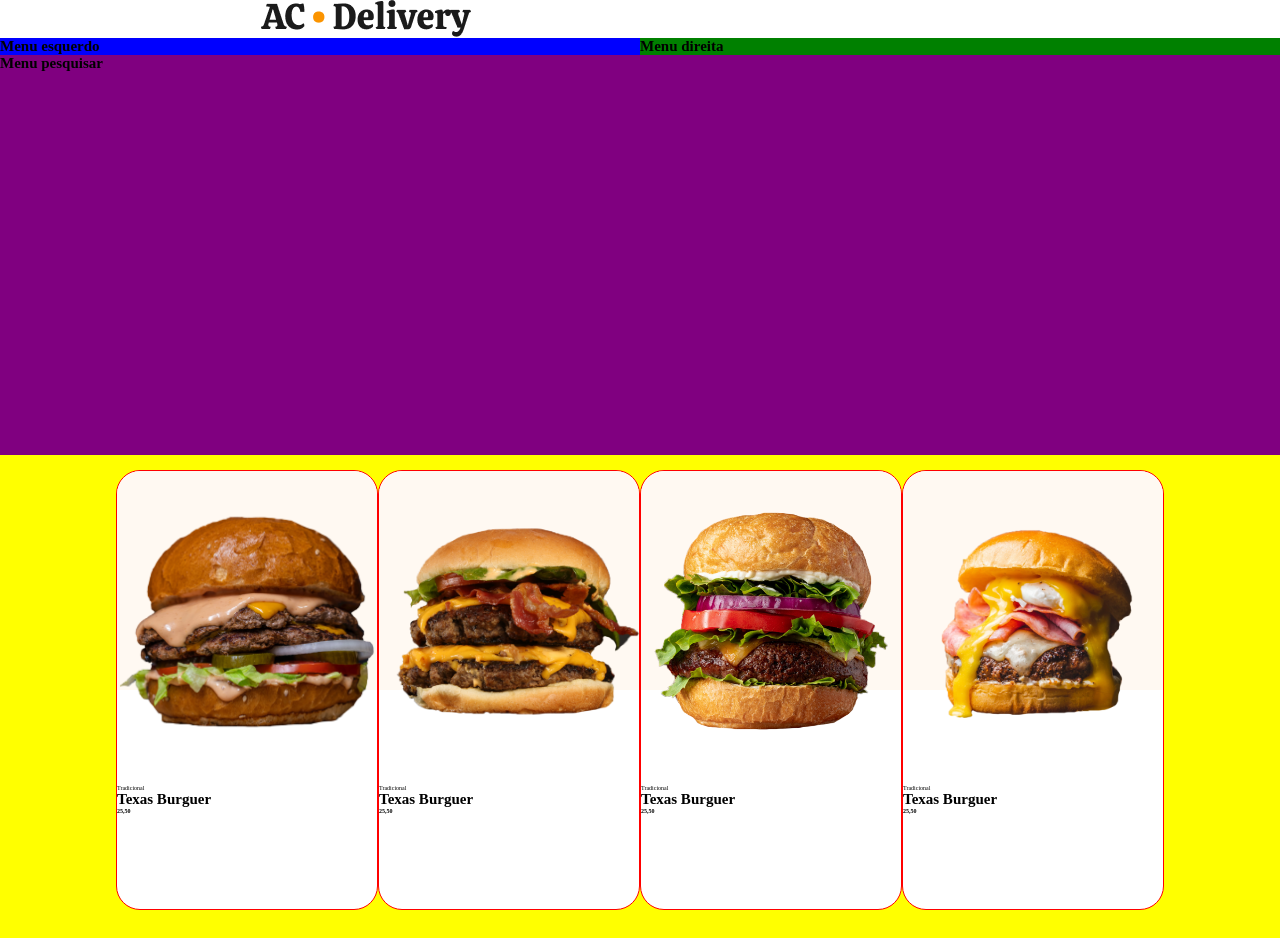
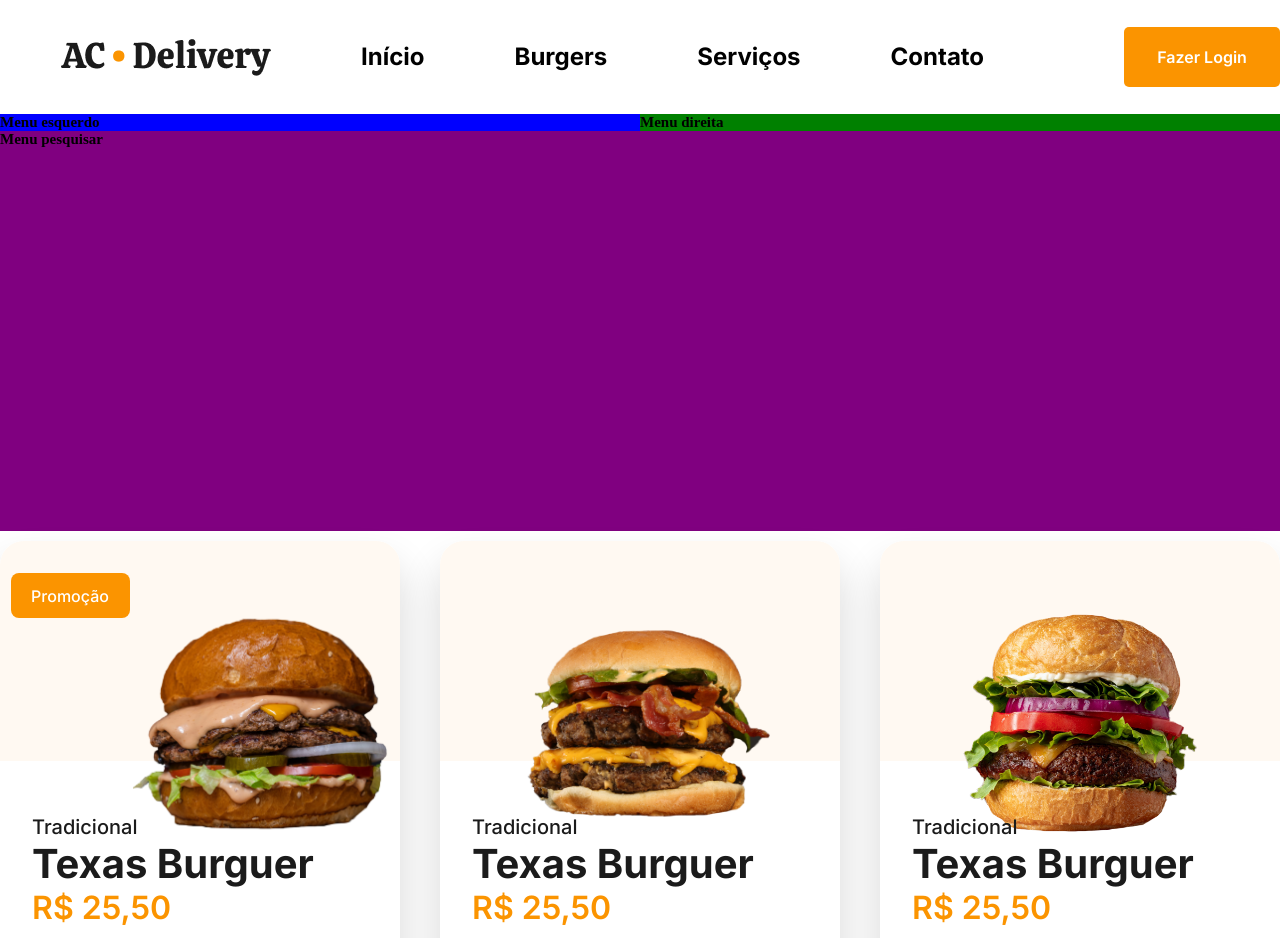
Before and after one commit to Toteck/AC-Delivery, a React (Vite) app: page / in a window 1280 px wide. Shown: the top 938 px of the page. Built offline with nearby package versions, Linux system fonts and the light colour scheme.

Commit message:
Produtos pronto

```diff
--- a/src/App.css
+++ b/src/App.css
@@ -14,13 +14,32 @@
   flex-direction: column;
 
 }
-#AC{
-  margin-left:260px;
+header {
+  display: flex;
+  align-items: center;
 }
 
-header {
+#AC {
+  margin-right: 1rem;
+  margin-left: 6rem;
+}
 
+#Menu {
+  display: flex;
+  margin-left: 4rem;
+  padding: 4rem;
 }
+
+#Menu h1 {
+  margin-right: 9rem;
+  font-family: Inter;
+  font-size: 2.4rem;
+  font-weight: 40rem;
+  line-height: 3.4rem;
+  letter-spacing: 0em;
+  text-align: left;
+}
+
 
 .menu-side {
   display: flex;
@@ -51,29 +70,29 @@ h1 {
 footer {
   max-width: 100%;
   min-height: 94rem;
-  background-color: yellow;
-  display: flex;
+  /* background-color: yellow; */
+  /* display: flex;
   flex-wrap: wrap;
   justify-content: center;
-  align-items: center;
-  /* display: grid;
-  grid-template-columns: repeat(3, 1fr);
-  grid-template-rows: repeat(3, 1fr);
-  gap: 2rem;
-  justify-content: center;
   align-items: center; */
+  display: grid;
+  grid-template-columns: repeat(3, minmax(0, 44rem));
+  grid-template-rows: repeat(2, minmax(0, 44rem));
+  gap: 4rem;
+  justify-content: space-between;
+  align-content: center;
 }
 
-/* @media (max-width: 768px) {
+@media (max-width: 768px) {
   footer {
-    grid-template-columns: repeat(2, 1fr);
-    grid-template-rows: repeat(3, 1fr);
+    grid-template-columns: repeat(2, minmax(0, 44rem));
+    grid-template-rows: repeat(3, minmax(0, 44rem));
   }
 }
 
 @media (max-width: 480px) {
   footer {
-    grid-template-columns: 1fr;
-    grid-template-rows: repeat(6, 1fr);
+    grid-template-columns: minmax(0, 44rem);
+    grid-template-rows: repeat(6, minmax(0, 44rem));
   }
-} */
+}
--- a/src/App.jsx
+++ b/src/App.jsx
@@ -9,6 +9,13 @@ export default function App() {
     <div className='container'>
       <header>
         <img id="AC" src= {Logos} alt="Logo do site"/>
+        <div id="Menu">
+          <h1>Início</h1>
+          <h1>Burgers</h1>
+          <h1>Serviços</h1>
+          <h1>Contato</h1>
+        </div>
+        <Button>Fazer Login</Button>
       </header>
       <div className='menu-side'>
       <div className='menu-left'>
@@ -22,12 +29,13 @@ export default function App() {
         <h1>Menu pesquisar</h1>
       </div>
       <footer>
-        <Produto caminho={'src/assets/img/card-burger-1-1.png'} tipo={'Tradicional'} titulo={'Texas Burguer'} preco={"25,50"}/>
-        <Produto caminho={'src/assets/img/card-burger-2-3.png'} tipo={'Tradicional'} titulo={'Texas Burguer'} preco={"25,50"}/>
-        <Produto caminho={'src/assets/img/card-burger-3-1.png'} tipo={'Tradicional'} titulo={'Texas Burguer'} preco={"25,50"}/>
-        <Produto caminho={'src/assets/img/card-burger-4-1.png'} tipo={'Tradicional'} titulo={'Texas Burguer'} preco={"25,50"}/>
-        <Produto caminho={'src/assets/img/card-burger-1-2.png'} tipo={'Tradicional'} titulo={'Texas Burguer'} preco={"25,50"}/>
-        <Produto caminho={'src/assets/img/card-burger-2-3.png'} tipo={'Tradicional'} titulo={'Texas Burguer'} preco={"25,50"}/>
+
+        <Produto promocao={true} caminho={'src/assets/img/card-burger-1-1.png'} tipo={'Tradicional'} titulo={'Texas Burguer'} preco={"25,50"}/>
+        <Produto promocao={false} caminho={'src/assets/img/card-burger-2-3.png'} tipo={'Tradicional'} titulo={'Texas Burguer'} preco={"25,50"}/>
+        <Produto promocao={false} caminho={'src/assets/img/card-burger-3-1.png'} tipo={'Tradicional'} titulo={'Texas Burguer'} preco={"25,50"}/>
+        <Produto promocao={false} caminho={'src/assets/img/card-burger-4-1.png'} tipo={'Tradicional'} titulo={'Texas Burguer'} preco={"25,50"}/>
+        <Produto promocao={false} caminho={'src/assets/img/card-burger-1-2.png'} tipo={'Tradicional'} titulo={'Texas Burguer'} preco={"25,50"}/>
+        <Produto promocao={true} caminho={'src/assets/img/card-burger-2-3.png'} tipo={'Tradicional'} titulo={'Texas Burguer'} preco={"25,50"}/>
       </footer>
     </div>
 
--- a/src/components/Button/style.css
+++ b/src/components/Button/style.css
@@ -20,4 +20,5 @@
   color: #fff;
   border: none;
   border-radius: 0.5rem;
+  margin-left: 1rem;
 }
--- a/src/components/Produto/index.jsx
+++ b/src/components/Produto/index.jsx
@@ -1,15 +1,17 @@
 // import Hamburguer from './assets/img/'
 import './style.css'
-export function Produto({caminho, tipo, titulo, preco}) {
+
+export function Produto({promocao, caminho, tipo, titulo, preco}) {
   return(
     <a className="produto">
       <div className="imagem_hamburguer">
+        {promocao ? <span id="promocao">Promoção</span> : null}
         <img id="podrao" src={caminho} alt="texas burguer" />
       </div>
       <div className="descricao_hamburguer">
-      <span>{tipo}</span>
-      <h1>{titulo}</h1>
-      <h2>{preco}</h2>
+      <span className='tipo'>{tipo}</span>
+      <h1 className='titulo'>{titulo}</h1>
+      <h2 className='preco'>R$ {preco}</h2>
       </div>
     </a>
   )
--- a/src/components/Produto/style.css
+++ b/src/components/Produto/style.css
@@ -1,3 +1,6 @@
+@import url('https://fonts.googleapis.com/css2?family=Inter:wght@500;600;700&family=Ubuntu&display=swap');
+
+
 * {
   margin: 0;
   padding: 0;
@@ -5,16 +8,45 @@
   font-size: 62.5%;
 }
 
+:root {
+  --cor-primaria: #1B1B1B;
+  --cor-secundaria: #FB9400;
+  --tipo-tamanho-fonte: 2rem;
+  --titulo-tamanho-fonte: 4rem;
+  --preco-tamanho-fonte: 3.2rem;
+  --promo-tamanho-fonte: 1.6rem;
+}
+
 .produto {
   display: flex;
   flex-direction: column;
   border-radius: 2.4rem;
-  border: 1px solid red;
 
+
+  font-family: 'Inter', sans-serif;
 
   max-width: 44rem;
   height: 44rem;
   background-color: #fff;
+  box-shadow: 0px 24px 40px 0px rgba(0, 0, 0, 0.16);
+}
+
+.produto .descricao_hamburguer .tipo {
+  font-weight: 500;
+  color: var(--cor-primaria);
+  font-size: var(--tipo-tamanho-fonte);
+}
+
+.produto .descricao_hamburguer .titulo {
+  font-weight: 700;
+  color: var(--cor-primaria);
+  font-size: var(--titulo-tamanho-fonte);
+}
+
+.produto .descricao_hamburguer .preco {
+  font-weight: 600;
+  color: var(--cor-secundaria);
+  font-size: var(--preco-tamanho-fonte);
 }
 
 .produto .imagem_hamburguer {
@@ -22,7 +54,24 @@
   height: 50%;
   border-top-right-radius: 2.4rem;
   border-top-left-radius: 2.4rem;
+  display: flex;
+  justify-content: center;
+  padding: 3.2rem;
 }
+
+.produto .imagem_hamburguer #promocao {
+  color: #fff;
+  min-width: 11.9rem;
+  height: 4.5rem;
+  border-radius: 0.8rem;
+  font-size: var(--promo-tamanho-fonte);
+  display: flex;
+  justify-content: center;
+  align-items: center;
+  background-color: var(--cor-secundaria);
+
+}
+
 .produto .imagem_hamburguer #podrao {
     object-fit: contain;
     width: 26rem;
@@ -34,4 +83,5 @@
   display: flex;
   flex-direction: column;
   justify-content: center;
+  margin-left: 3.2rem;
 }
```
Also changed, not shown: src/components/Rotulo/index.jsx (added, +10 -0 lines), src/components/Rotulo/style.css (added).
